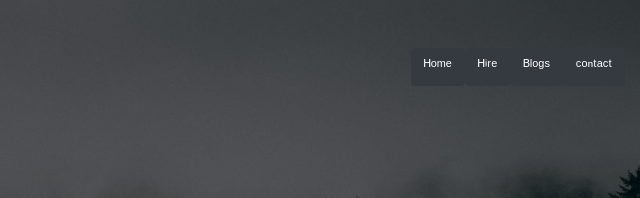
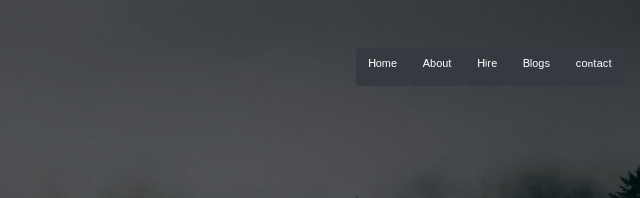
Before and after one commit to rudreshh/rudreshh.github.io, a plain HTML site: page index.html in a window 1280 px wide. Shown: the top 198 px of the page, 640-1280 px from the left. Drawn offline with nearby package versions, Linux system fonts and the light colour scheme.

Commit message:
Update index.html

```diff
--- a/index.html
+++ b/index.html
@@ -33,6 +33,8 @@
           <ul class="nav navbar-nav">
 
 <a class="btn btn-dark" href="index.html" role="button">ᴴᵒᵐᵉ</a>
+<a class="btn btn-dark" href="about.html" role="button">ᴬᵇᵒᵘᵗ</a>
+
 <a class="btn btn-dark" href="services.html" role="button">ᴴⁱʳᵉ </a>
 <a class="btn btn-dark" href="blog.html" role="button">ᴮˡᵒᵍˢ</a>
 
```
